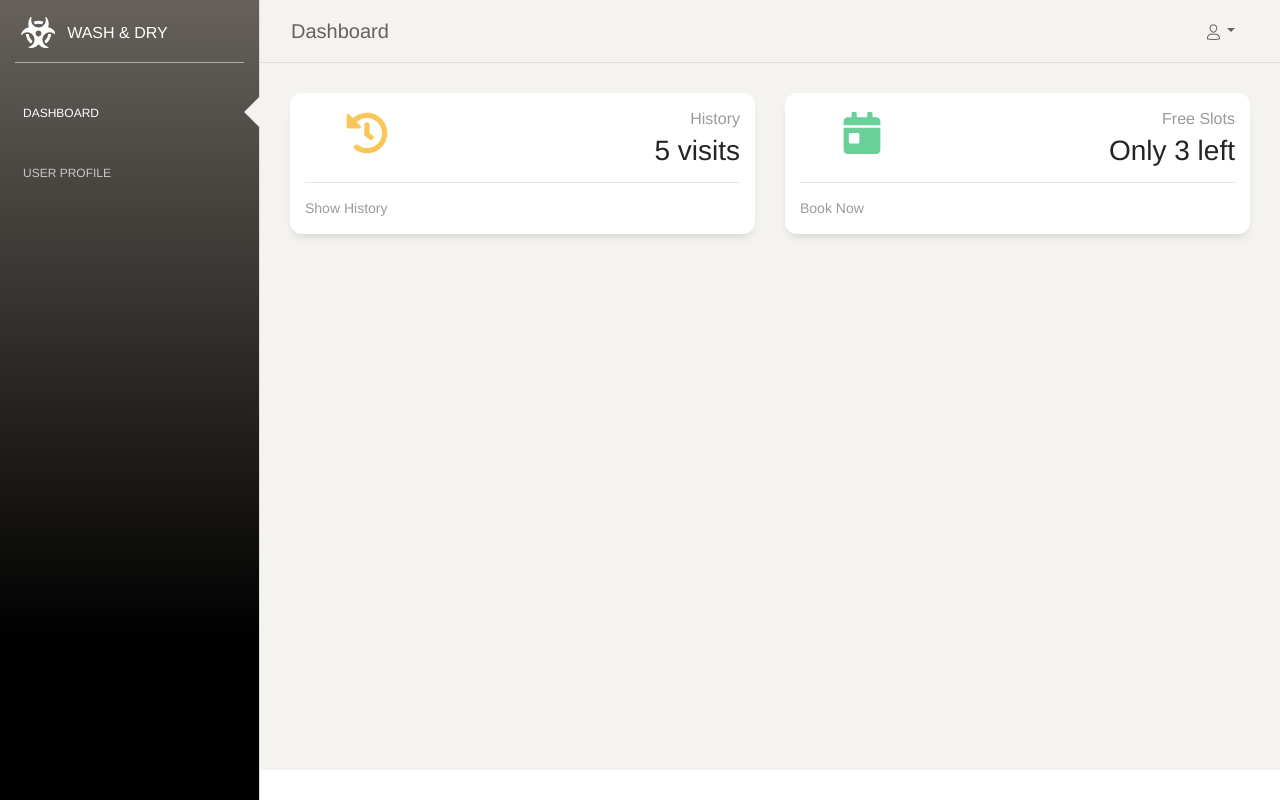
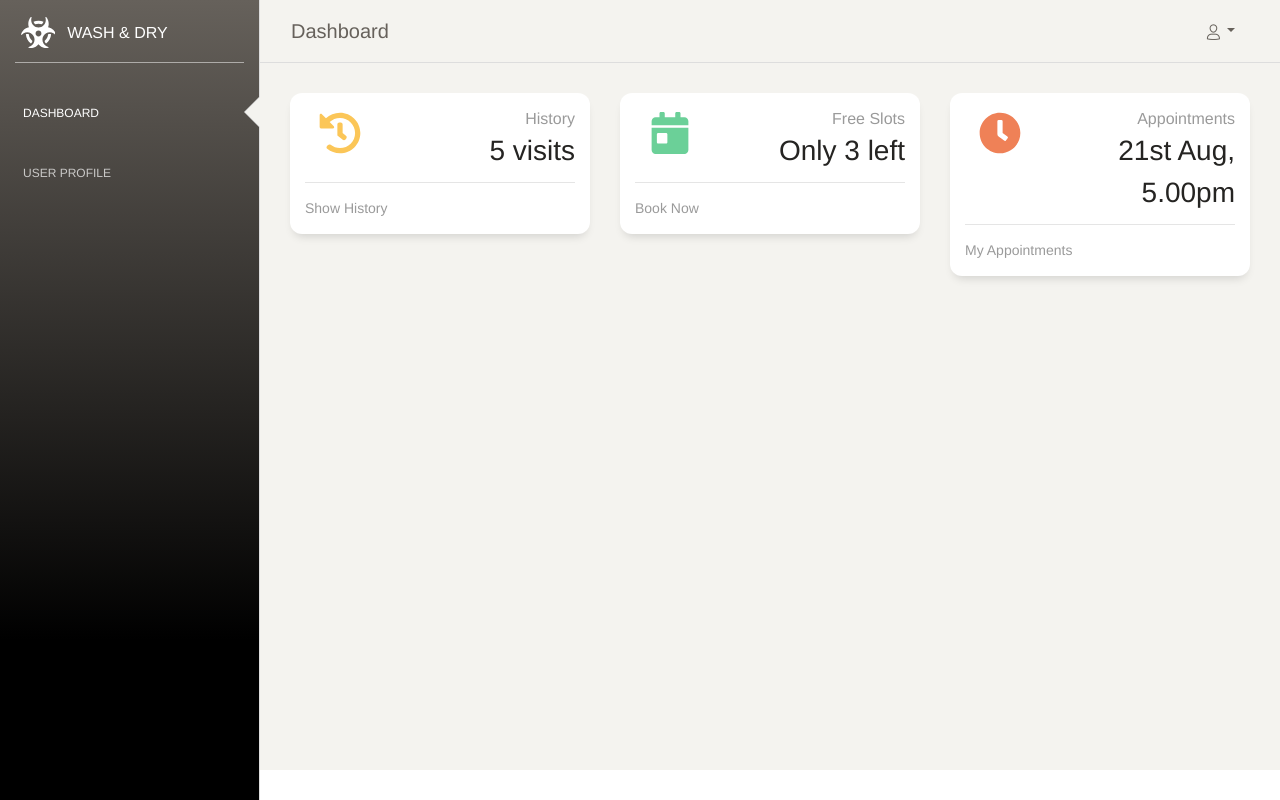
Before and after one commit to shakif95/washndry, a React (Create React App) app: page /dashboard in a window 1280 px wide. Built offline with nearby package versions, Linux system fonts and the light colour scheme.

Commit message:
[added] new card for appointment

```diff
--- a/src/components/dashboard/Dashboard.tsx
+++ b/src/components/dashboard/Dashboard.tsx
@@ -2,7 +2,7 @@ import * as React from 'react';
 import { SideBar } from '../nav/SideBar';
 import { NavBar } from '../nav/NavBar';
 import { Row, Col, Card } from 'react-bootstrap';
-import { FaHistory, FaCalendarDay } from 'react-icons/fa';
+import { FaHistory, FaCalendarDay, FaClock } from 'react-icons/fa';
 
 import './Dashboard.css';
 
@@ -18,7 +18,7 @@ export const Dashboard: React.FC<any> = props => {
         <NavBar />
         <div className="content">
           <Row>
-            <Col lg={6} md={6} sm={6}>
+            <Col md={4}>
               <a href="/history" className="no-underline">
                 <Card className="card-stats">
                   <Card.Body>
@@ -45,7 +45,7 @@ export const Dashboard: React.FC<any> = props => {
                 </Card>
               </a>
             </Col>
-            <Col lg={6} md={6} sm={6}>
+            <Col md={4}>
               <a href="/book-slot" className="no-underline">
                 <Card className="card-stats">
                   <Card.Body>
@@ -72,6 +72,33 @@ export const Dashboard: React.FC<any> = props => {
                 </Card>
               </a>
             </Col>
+            <Col md={4}>
+              <a href="/upcoming" className="no-underline">
+                <Card className="card-stats">
+                  <Card.Body>
+                    <Row>
+                      <Col xs={5} md={4}>
+                        <div className="icon-big text-center icon-warning">
+                          <FaClock className="text-danger" />
+                        </div>
+                      </Col>
+                      <Col xs={7} md={8}>
+                        <div className="numbers">
+                          <p className="card-category">Appointments</p>
+                          <p className="card-title">21st Aug, 5.00pm</p>
+                        </div>
+                      </Col>
+                    </Row>
+                  </Card.Body>
+                  <Card.Footer>
+                    <hr />
+                    <div className="stats">
+                      My Appointments
+                  </div>
+                  </Card.Footer>
+                </Card>
+              </a>
+            </Col>
           </Row>
         </div>
       </div>
```
